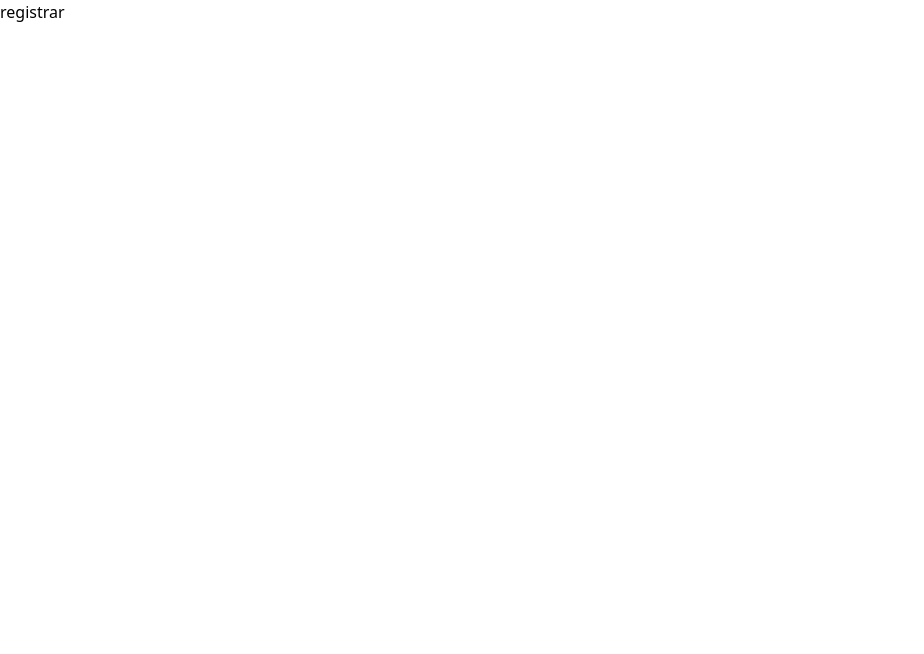
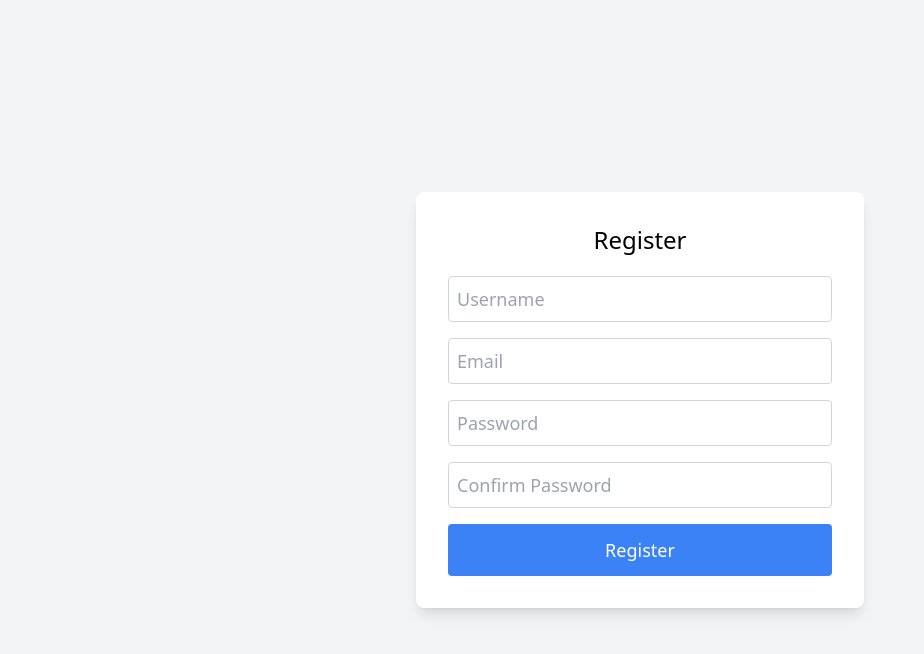
Before and after one commit to The-Quizzlers/Quizzle, a Vue app in the folder quizzlers/: page /register in a window 1280 px wide. Shown: the top 654 px of the page, without its empty margins (0-924 px from the left). Built offline with nearby package versions, Linux system fonts and the light colour scheme.

Commit message:
added register

```diff
--- a/quizzlers/src/views/register.vue
+++ b/quizzlers/src/views/register.vue
@@ -1,5 +1,40 @@
 <template>
-    <div>
-        registrar
+    <div class="flex justify-center items-center min-h-screen bg-gray-100">
+        <div class="bg-white p-8 rounded-lg shadow-lg w-full max-w-md">
+            <h2 class="text-2xl mb-5 text-center">Register</h2>
+            <form @submit.prevent="register" class="flex flex-col">
+                <input type="text" v-model="username" placeholder="Username" required class="mb-4 p-2 text-lg border border-gray-300 rounded" />
+                <input type="email" v-model="email" placeholder="Email" required class="mb-4 p-2 text-lg border border-gray-300 rounded" />
+                <input type="password" v-model="password" placeholder="Password" required class="mb-4 p-2 text-lg border border-gray-300 rounded" />
+                <input type="password" v-model="confirmPassword" placeholder="Confirm Password" required class="mb-4 p-2 text-lg border border-gray-300 rounded" />
+                <button type="submit" class="p-3 text-lg cursor-pointer bg-blue-500 text-white rounded transition duration-300 hover:bg-green-600">Register</button>
+            </form>
+        </div>
     </div>
 </template>
+
+<script>
+export default {
+    data() {
+        return {
+            username: '',
+            email: '',
+            password: '',
+            confirmPassword: ''
+        };
+    },
+    methods: {
+        register() {
+            if (this.password !== this.confirmPassword) {
+                alert("Passwords do not match!");
+                return;
+            }
+            // Handle registration logic here
+            console.log("User registered:", this.username, this.email);
+        }
+    }
+};
+</script>
+
+<style scoped>
+</style>
```
